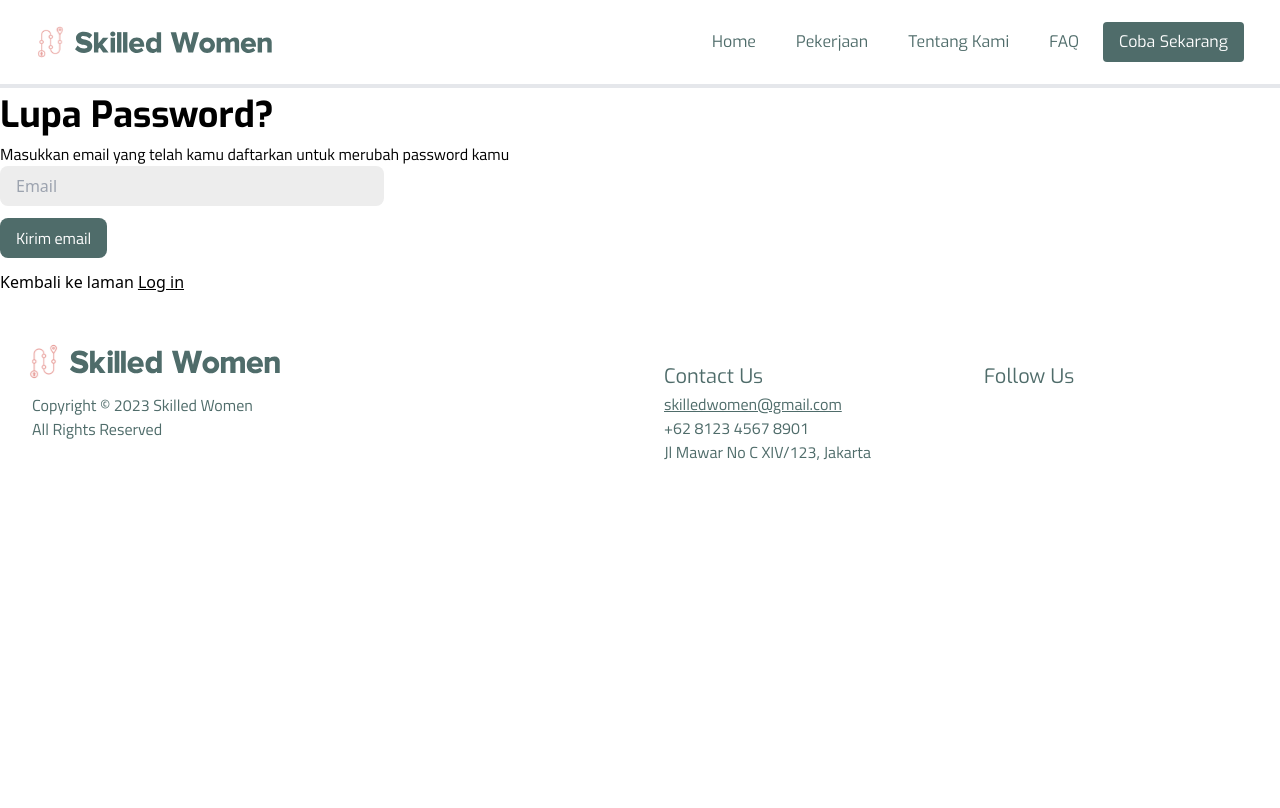
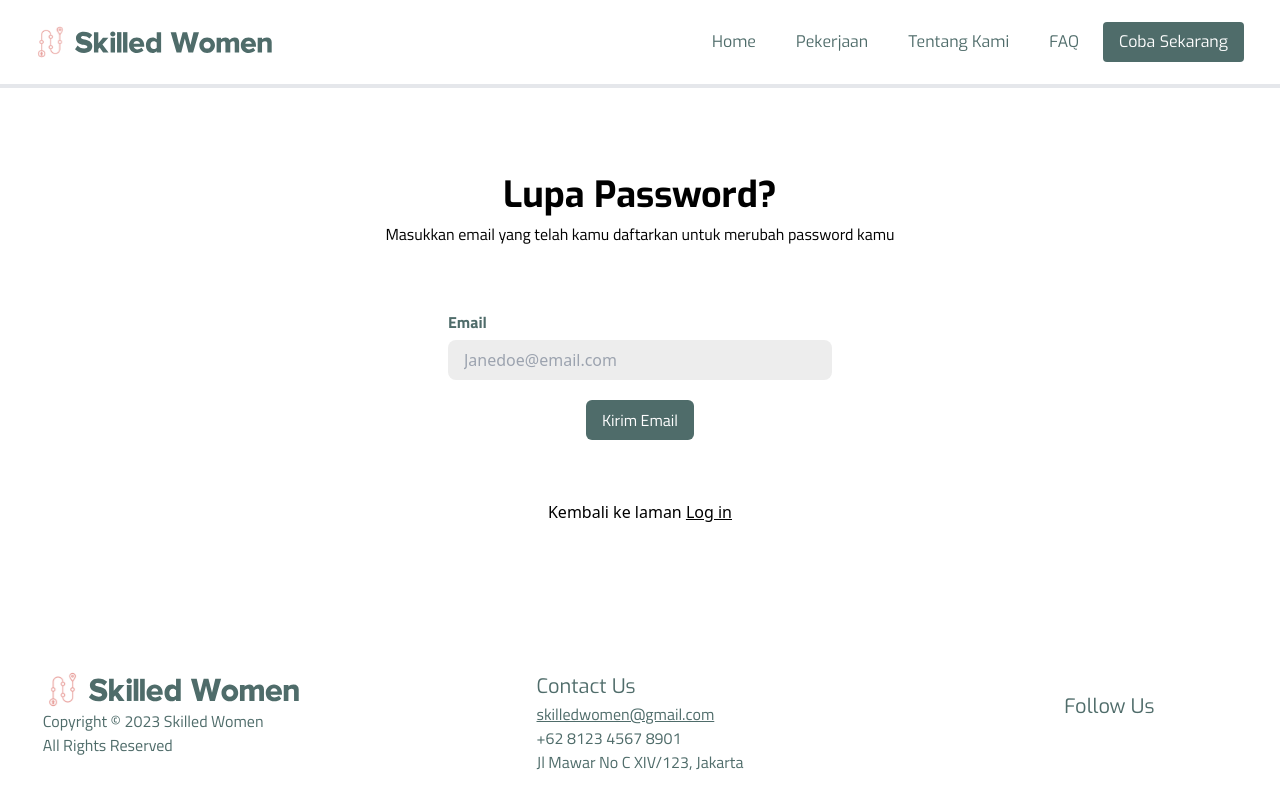
Before and after one commit to Rohana-Kuddus/skilled-women, a React (Vite) app: page /password/email in a window 1280 px wide. Shown: the top 808 px of the page. Built offline with nearby package versions, Linux system fonts and the light colour scheme; some icons are missing.

Commit message:
styling input email, intro, card benefit, footer, confirmation

```diff
--- a/src/components/ButtonPrimary.jsx
+++ b/src/components/ButtonPrimary.jsx
@@ -6,7 +6,7 @@ const ButtonPrimary = ({ onClick, buttonText, padding = "px-4", submit = false }
       <button
         type={!submit ? 'button' : 'submit'}
         onClick={onClick}
-        className={`center my-3 rounded-lg bg-[#4F6C6A] py-2 ${padding} paragraph-regular white
+        className={`center my-3 rounded-md bg-[#4F6C6A] py-2 ${padding} paragraph-regular white
         transition-all hover:opacity-95 focus:opacity-95 active:opacity-85
         disabled:pointer-events-none disabled:opacity-50 disabled:shadow-none`}
       >
--- a/src/components/CardBenefit.jsx
+++ b/src/components/CardBenefit.jsx
@@ -2,10 +2,12 @@ import PropTypes from "prop-types";
 
 const CardBenefit = ({ icon, description }) => {
   return (
-    <div className="text-center py-4 my-3 rounded-lg bg-[#F6DDD9]">
-      <img src={icon} alt="benefit" className="mb-2" />
-      <p className="paragraph-regular dark">{description}</p>
+    <>
+    <div className="text-center px-4 py-2 mx-2 md:mx-4 rounded-lg bg-[#F6DDD9]">
+      <img src={icon} alt="benefit" className="w-20 h-auto mx-auto mb-4" />
+      <p className="paragraph-regular dark text-wrap">{description}</p>
     </div>
+    </>
   );
 };
 
--- a/src/components/Confirmation.jsx
+++ b/src/components/Confirmation.jsx
@@ -4,18 +4,17 @@ import { useNavigate } from 'react-router-dom'
 function Confirmation() {
   const navigate = useNavigate();
   return (
-    <div>
-      <div className="text-center">
-        <div className="heading1 black">
+    <>
+      <div className="text-center m-6 my-20 md:m-20">
+        <div className="heading1 black mb-16">
           <p>Email sudah dikirim!</p>
           <p>Segera cek email kamu, ya!</p>
         </div>
-
         <p>
             Kembali ke laman <span className="underline" onClick={()=>navigate('/login')}>Log in</span>
         </p>
       </div>
-    </div>
+    </>
   );
 }
 
--- a/src/components/Footer.jsx
+++ b/src/components/Footer.jsx
@@ -3,6 +3,7 @@ import DiscordFillIcon from "remixicon-react/DiscordFillIcon"
 import TwitterFillIcon from "remixicon-react/TwitterFillIcon"
 import Logo from "../assets/logo.svg"
 import { useSelector } from "react-redux";
+import "../styles/components/Footer.css"
 
 function Footer() {
   const { text, link } = useSelector(state => state.footer);
@@ -10,17 +11,15 @@ function Footer() {
   return (
     <>
       <footer className="bg-white">
-        {/* belum responsive di screen size medium */}
-          <div className="container mx-auto px-6 py-12 grid grid-flow-row-dense grid-cols-1 md:grid-cols-3 lg:grid-cols-4 gap-12">
-                  <div className="col-span-2">
+          <div className="footer-container">
+                  <div>
                       <img src={Logo} alt="" className="max-w-64"/>
-                      <div className=" mt-3 pl-2">
+                      <div>
                         <p className="paragraph-regular green">Copyright © 2023 Skilled Women</p>
                         <p className="paragraph-regular green">All Rights Reserved</p>
                         <a href={link} className="paragraph-regular green">{text}</a>
                       </div>
                   </div>
-                  {/* <div className="grid-row-2 lg:grid-row-0"> */}
                   <div>
                       <div className="grid place-items-start mt-5">
                       <p className="heading3 green">Contact Us</p>
@@ -36,7 +35,6 @@ function Footer() {
                         <DiscordFillIcon className="green"></DiscordFillIcon>
                       </div>
                   </div>
-                  {/* </div> */}
           </div>
       </footer>
     </>
--- a/src/components/InputEmail.jsx
+++ b/src/components/InputEmail.jsx
@@ -5,31 +5,30 @@ function InputEmail({ setNextPage }) {
   const navigate = useNavigate();
 
   return (
-    <div>
-       <form>
+    <>
+      <form className="flex flex-col justify-center items-center text-center gap-12 m-6 md:my-20">
         <div>
           <p className="heading1 black"> Lupa Password?</p>
           <p className="paragraph-regular black">
             Masukkan email yang telah kamu daftarkan untuk merubah password kamu
           </p>
         </div>
-
-        <div className="">
-          <input
-          className="input-text"
-          type="text"
-          name="email"
-          placeholder="Email"
+        <div className="flex flex-col">
+          <label htmlFor="Email" className="label-form text-left">
+            Email
+          </label>
+          <input className="input-text mb-2 max-w-64 md:max-w-80 lg:max-w-96" type="text" name="email" placeholder="Janedoe@email.com"
           />
-
-          <ButtonPrimary buttonText={"Kirim email"} onClick={setNextPage}></ButtonPrimary>
+          <ButtonPrimary buttonText={"Kirim Email"} onClick={setNextPage}
+          ></ButtonPrimary>
         </div>
-
-        <p>
-          Kembali ke laman <span className="underline" onClick={()=>navigate('/login')}>Log in</span>
+        <p> Kembali ke laman{" "}
+          <span className="underline" onClick={() => navigate("/login")}>
+            Log in
+          </span>
         </p>
       </form>
-    </div>
+    </>
   );
 }
 
--- a/src/components/Introduction.jsx
+++ b/src/components/Introduction.jsx
@@ -4,37 +4,40 @@ import PropTypes from "prop-types"
 
 function Introduction({ data, setIsActive }) {
   return (
-    <div>
+    <>
       {/* introduction */}
-      <div>
-        <h2 className="heading2 green">Siapa itu {data.title}?</h2>
-        <p className="paragraph-regular dark">{data.description}</p>
-
+      <div className="flex flex-col md:flex-row justify-center gap-x-0 md:gap-x-12 m-8 place-items-center">
+        <div className="text-center md:text-left mb-8 md:mb-0">
+          <h2 className="heading2 green">Siapa itu {data.title}?</h2>
+          <p className="paragraph-regular dark">{data.description}</p>
+        </div>
         {/* statistics */}
-        <div>
-          <div>
-            <div>
+        <div className="grid grid-cols-2 w-72 md:w-auto gap-2 md:gap-6 text-center">
+            <div className="p-4 border-2 rounded-3xl border-[#F6DDD9]">
               <h1 className="heading1 green">{data.percentage}</h1>
               <p className="paragraph-small green">{data.percentageScope === 'IND' ? 'di Indonesia' : 'di Dunia'}</p>
-              <h3 className="heading3 green">Persentase Perempuan</h3>
+              <h3 className="heading3 green">Persentase</h3>
+              <h3 className="heading3 green">Perempuan</h3>
               <a href={data.percentageLink} className="paragraph-small dark" target="_blank">src:</a>
             </div>
-            <div>
-              <img src={data.industry.image} alt={data.industry.name.toLowerCase().replace(/\s+/g, '-')} />
+            <div className="p-4 border-2 rounded-3xl border-[#F6DDD9] bg-[#F6DDD9] max-w-60">
+              <img src={data.industry.image} alt={data.industry.name.toLowerCase().replace(/\s+/g, '-')} className="w-20 h-auto mx-auto mb-2"/>
               <h3 className="heading3 green">Industri {data.industry.name}</h3>
             </div>
-          </div>
+            <div className="p-4 col-span-2 border-2 rounded-3xl border-[#F6DDD9]">
+              <h1 className="heading1 green">{data.income}</h1>
+              <h3 className="heading3 green">Estimasi Pendapatan</h3>
+              <a href={data.incomeLink} className="paragraph-small dark" target="_blank">src:</a>
+            </div>
         </div>
 
-        <h1 className="heading1 green">{data.income}</h1>
-        <h3 className="heading3 green">Estimasi Pendapatan</h3>
-        <a href={data.incomeLink} className="paragraph-small dark" target="_blank">src:</a>
       </div>
 
+      <div className="flex flex-col items-center justify-center text-center">
       {/* benefits */}
-      <div>
-        <h2 className="heading2 green">Apa keunggulan {data.title}?</h2>
-        <div className="">
+      <div className="m-8">
+        <h2 className="heading2 green mb-8">Apa keunggulan {data.title}?</h2>
+        <div className="grid grid-flow-col place-content-center place-items-center">
           {data.benefits.map((v, i) => (
             <div key={i}>
               <CardBenefit icon={v.image} description={v.description}></CardBenefit>
@@ -44,19 +47,20 @@ function Introduction({ data, setIsActive }) {
       </div>
 
       {/* video */}
-      <div>
-        <h2 className="heading2 green">Bagaimana Kehidupan {data.title}?</h2>
+      <div className="m-8">
+        <h2 className="heading2 green mb-6">Bagaimana Kehidupan {data.title}?</h2>
         <iframe width="560" height="315" src={data.video} title="YouTube video player" frameBorder="0"
           allow="accelerometer; autoplay; clipboard-write; encrypted-media; gyroscope; picture-in-picture; web-share"
-          allowFullScreen></iframe>
+          allowFullScreen className="rounded-2xl max-w-72 md:max-w-none mx-auto">
+        </iframe>
       </div>
 
       {/* figure */}
-      <div>
-        <h2 className="heading2 green">Perempuan Inspiratif {data.title}</h2>
-        <div>
-          <img src={data.figure.image} alt={data.figure.name.toLowerCase().replace(/\s+/g, '-')} />
-          <div>
+      <div className="m-8">
+        <h2 className="heading2 green mb-12">Perempuan Inspiratif {data.title}</h2>
+        <div className="bg-[#F6DDD9] grid grid-row md:grid-cols-2 place-content-around place-items-center p-8 rounded-2xl">
+          <img src={data.figure.image} alt={data.figure.name.toLowerCase().replace(/\s+/g, '-')} className="max-w-40 mx-auto rounded-2xl"/>
+          <div className="text-center md:text-left mt-6 md:my-auto md:place-self-start">
             <h2 className="heading2 green">{data.figure.name}</h2>
             <h3 className="hedaing3 green">{data.figure.role}</h3>
             <p className="paragraph-regular dark">{data.figure.description}</p>
@@ -64,8 +68,9 @@ function Introduction({ data, setIsActive }) {
         </div>
       </div>
 
-      <ButtonPrimary buttonText={'Ketahui Langkah-Langkahnya'} onClick={() => setIsActive('roadmap')}></ButtonPrimary>
-    </div>
+      <ButtonPrimary buttonText={'Ketahui Langkah-Langkahnya'} onClick={() => setIsActive('roadmap')} padding="p-6"></ButtonPrimary>
+      </div>
+    </>
   );
 }
 
--- a/src/pages/JobDetailPage.jsx
+++ b/src/pages/JobDetailPage.jsx
@@ -18,35 +18,35 @@ function JobDetailPage() {
   const data = {
     id: 1,
     title: 'Petani Hidroponik',
-    image: '',
+    image: 'https://dummyimage.com/400x400/000/fff.jpg&text=Introduction',
     description: 'ini deskripsi',
     percentage: '24%',
     percetageScope: 'IND',
     percentageLink: 'https://tailwindcss.com/docs/font-weight',
     industry: {
       name: 'Agrikultur',
-      image: ''
+      image: 'https://dummyimage.com/400x400/000/fff.jpg&text=Introduction'
     },
     income: 'Rp 7 Juta - Rp 20 Juta',
     incomeLink: 'https://tailwindcss.com/docs/font-weight',
     benefits: [
       {
         description: 'ini deskirpsi benefit 1',
-        image: ''
+        image: 'https://dummyimage.com/400x400/000/fff.jpg&text=Introduction'
       },
       {
         description: 'ini deskirpsi benefit 2',
-        image: ''
+        image: 'https://dummyimage.com/400x400/000/fff.jpg&text=Introduction'
       },
       {
         description: 'ini deskirpsi benefit 3',
-        image: ''
+        image: 'https://dummyimage.com/400x400/000/fff.jpg&text=Introduction'
       }
     ],
     video: 'https://www.youtube.com/embed/oHTySqyFlZQ?si=KO0b7X6bJ98uTmG-',
     figure: {
       name: 'jane doe',
-      image: '',
+      image: 'https://dummyimage.com/400x400/000/fff.jpg&text=Introduction',
       role: 'petani professional',
       description: 'ini cerita dia'
     },
--- /dev/null
+++ b/src/styles/components/Footer.css
@@ -0,0 +1,5 @@
+@import url(/src/index.css);
+
+.footer-container {
+  @apply container mx-auto p-12 grid grid-cols-1 md:grid-cols-2 lg:grid-cols-3 gap-12 md:gap-y-20 lg:gap-56 place-items-start lg:place-items-center;
+}
--- a/src/styles/components/Navbar.css
+++ b/src/styles/components/Navbar.css
@@ -9,6 +9,10 @@
 div .navlink:not(.active):hover {
   color: var(--white-color);
   background-color: var(--primary-color);
+}
+
+.userNav{
+  background-color: white;
 }
 
 /* MEDIA */
```
